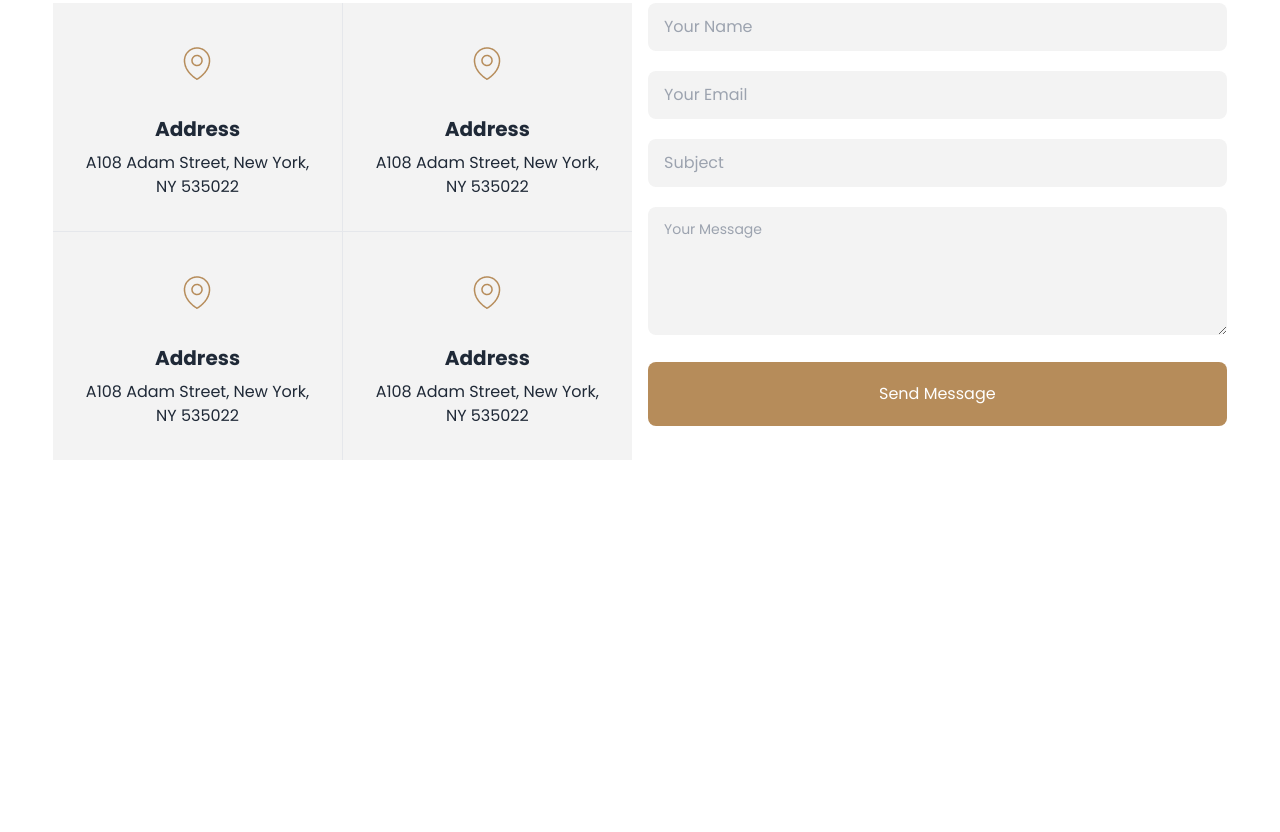
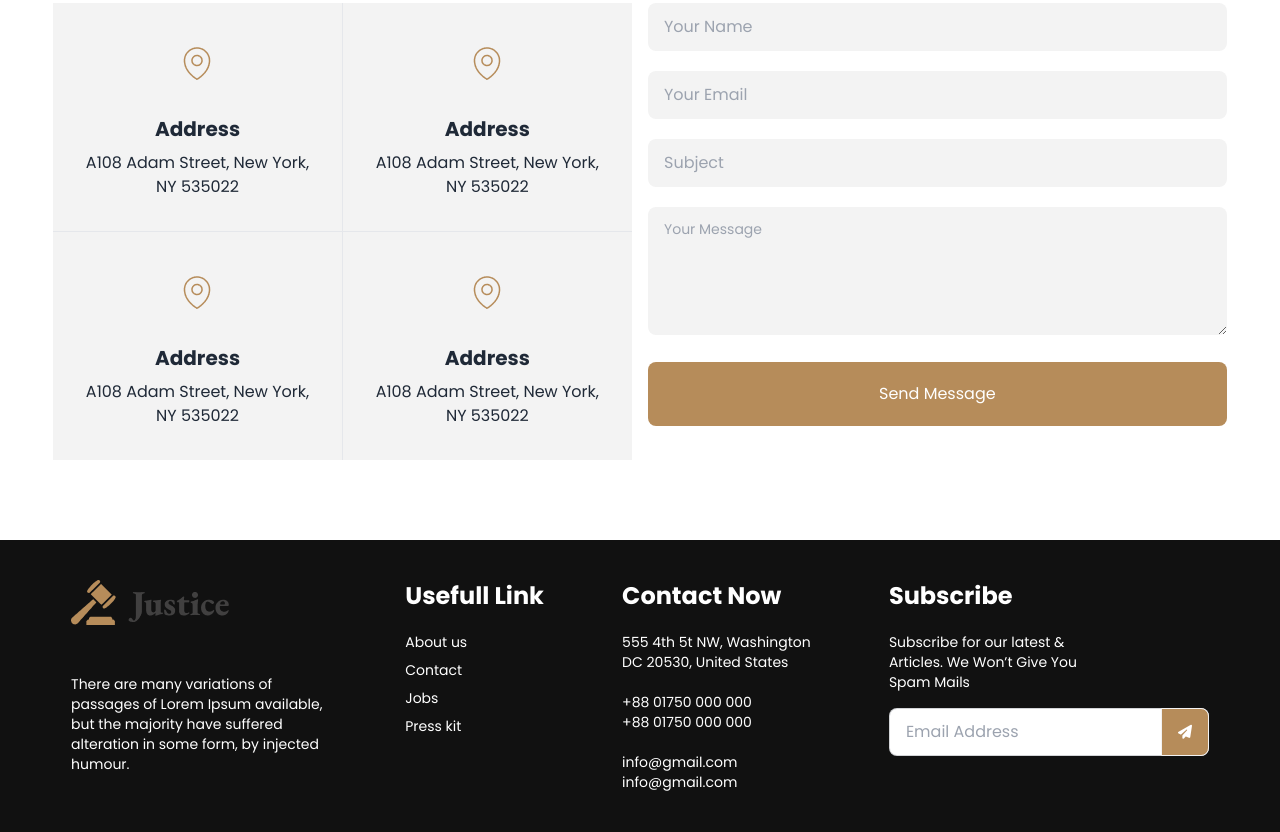
Before and after one commit to shamimraza/legal-solution-practice, a plain HTML site: page index.html in a window 1280 px wide. Shown: the part 3472-4304 px from the top of the page. Before the commit the page ends 4012 px from the top, so only its background shows below. Drawn offline with nearby package versions, Linux system fonts and the light colour scheme.

Commit message:
footer section

```diff
--- a/index.html
+++ b/index.html
@@ -308,10 +308,14 @@
                         </div>
                     </div>
                     <div class="flex-1 space-y-5">
-                        <input type="text" placeholder="Your Name" class="input input-bordered w-full bg-[#F3F3F3] border-none " />
-                        <input type="text" placeholder="Your Email" class="input input-bordered w-full bg-[#F3F3F3] border-none " />
-                        <input type="text" placeholder="Subject" class="input input-bordered w-full bg-[#F3F3F3] border-none " />
-                        <textarea class="textarea textarea-accent h-32 border-none w-full bg-[#F3F3F3]" placeholder="Your Message"></textarea>
+                        <input type="text" placeholder="Your Name"
+                            class="input input-bordered w-full bg-[#F3F3F3] border-none " />
+                        <input type="text" placeholder="Your Email"
+                            class="input input-bordered w-full bg-[#F3F3F3] border-none " />
+                        <input type="text" placeholder="Subject"
+                            class="input input-bordered w-full bg-[#F3F3F3] border-none " />
+                        <textarea class="textarea textarea-accent h-32 border-none w-full bg-[#F3F3F3]"
+                            placeholder="Your Message"></textarea>
                         <button class="w-full bg-[#B68C5A] p-5 text-white rounded-lg">Send Message</button>
                     </div>
                 </div>
@@ -319,7 +323,42 @@
         </section>
     </header>
     <main></main>
-    <footer></footer>
+    <!-- footer section -->
+    <footer class="footer p-10 bg-[#111] text-white  justify-around">
+        <div>
+            <img src="./images/logo2.png" alt="">
+            <p class="mt-10 w-64">There are many variations of passages of Lorem Ipsum available, but the majority have suffered alteration
+                in some form, by injected humour.
+            </p>
+
+        </div>
+        <div>
+            <h1 class= "text-2xl font-bold mb-3 text-white">Usefull Link</h1>
+            <a class="link link-hover">About us</a>
+            <a class="link link-hover">Contact</a>
+            <a class="link link-hover">Jobs</a>
+            <a class="link link-hover">Press kit</a>
+        </div>
+        <div>
+            <h1 class="text-white text-2xl mb-3 font-bold">Contact Now</h1>
+            <p>555 4th 5t NW, Washington <br>
+                DC 20530, United States</p>
+            <p class="mt-3">+88 01750 000 000 <br>
+                +88 01750 000 000</p>
+                <p class="mt-3">info@gmail.com <br>
+                    info@gmail.com</p>
+        </div>
+        <div>
+            <h1 class="text-white text-2xl mb-3 font-bold">Subscribe</h1>
+            <div class="form-control w-80">
+                <p>Subscribe for our latest & <br> Articles. We Won’t Give You <br> Spam Mails</p>
+                <div class="relative mt-4">
+                    <input type="text" placeholder="Email Address" class="input input-bordered w-full pr-16" />
+                    <button class="btn btn-danger bg-[#B68C5A] absolute top-0 right-0 rounded-l-none"><i class=" text-white fa-solid fa-paper-plane"></i></button>
+                </div>
+            </div>
+        </div>
+    </footer>
 </body>
 
 </html>
```
